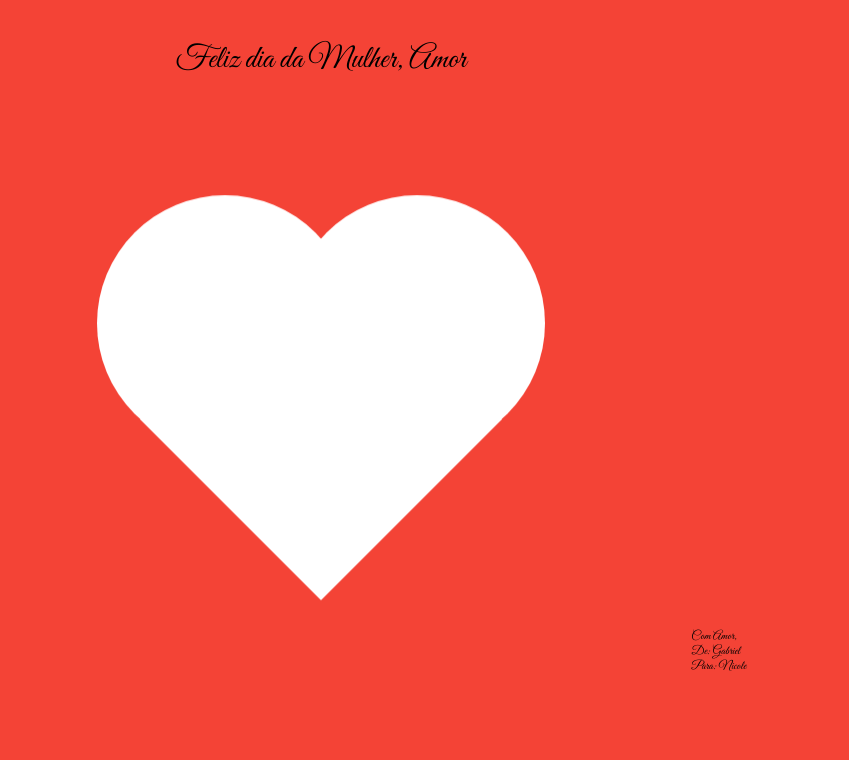
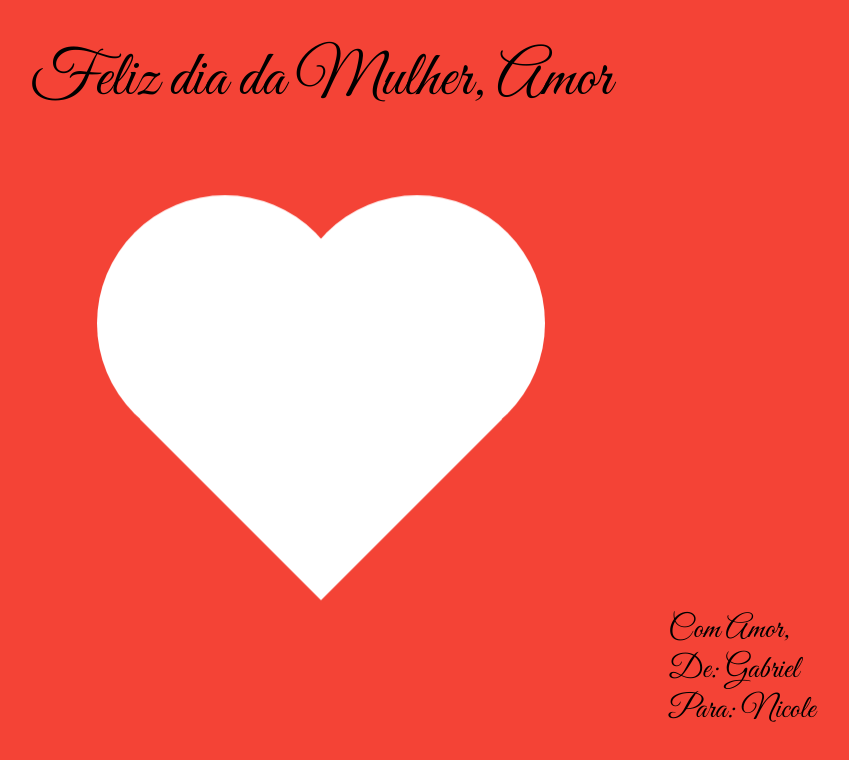
Before and after one commit to TorresUTF/my-animation, a Next.js app: page / in a window 1280 px wide. Shown: the top 760 px of the page, without its empty margins (319-1168 px from the left). Built offline with nearby package versions, Linux system fonts and the light colour scheme.

Commit message:
midia query

```diff
--- a/styles/globals.css
+++ b/styles/globals.css
@@ -58,7 +58,7 @@ body {
 }
 
 .fim {
-  font-size: 12px
+  font-size: 14px
 }
 
 p{
@@ -66,3 +66,12 @@ p{
   font-size: 32px;
   margin: 0;
 }
+
+@media (min-width: 720px) {
+  p{
+    font-size: 64px;
+  }
+  .fim {
+  font-size: 32px;
+  }
+}
```
